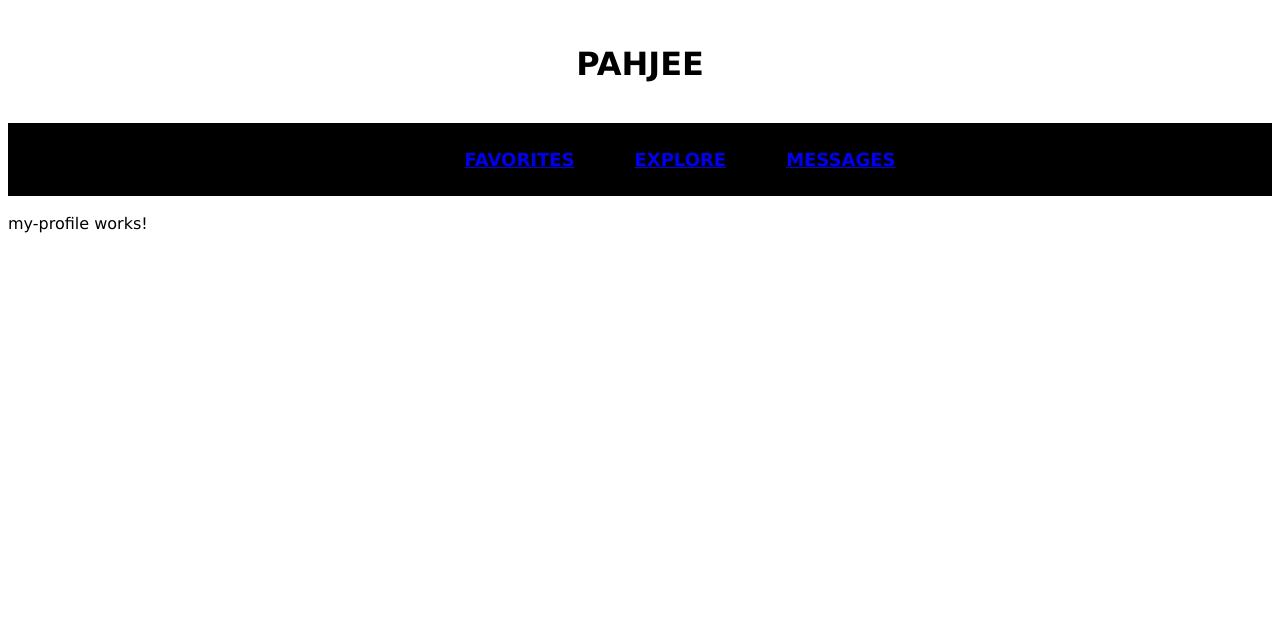
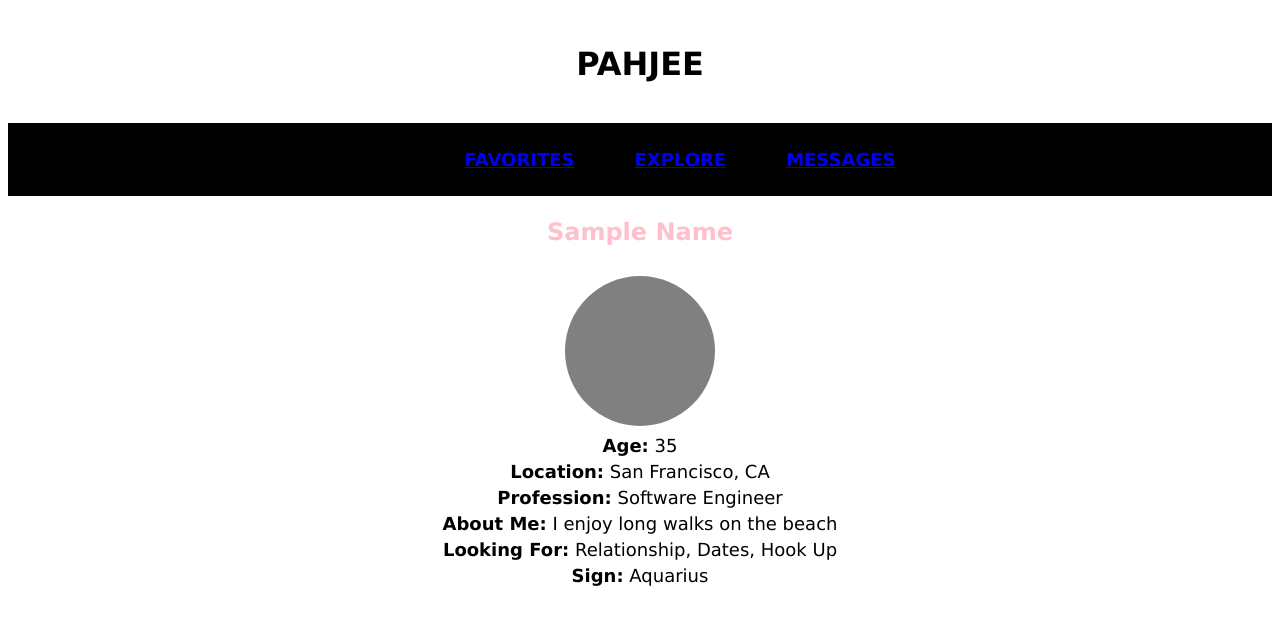
Before and after one commit to lmartin2422/Pahjee, an Angular app: page /myprofile in a window 1280 px wide. Shown: the top 624 px of the page. Built offline with nearby package versions, Linux system fonts and the light colour scheme.

Commit message:
updated profile page

```diff
--- a/src/app/my-profile/my-profile.component.css
+++ b/src/app/my-profile/my-profile.component.css
@@ -0,0 +1,24 @@
+.profile-container {
+    text-align: center;
+    margin-top: 20px;
+}
+
+.profile-name {
+    font-size: 24px;
+    color: pink;
+}
+
+.profile-picture {
+    width: 150px;
+    height: 150px;
+    background-color: gray;
+    border-radius: 50%;
+    display: inline-block;
+    margin-top: 10px;
+}
+
+
+.profile-details p {
+    font-size: 18px;
+    margin: 5px 0;
+}
--- a/src/app/my-profile/my-profile.component.html
+++ b/src/app/my-profile/my-profile.component.html
@@ -1 +1,18 @@
-<p>my-profile works!</p>
+<div class="profile-container">
+    <h2 class="profile-name">Sample Name</h2>
+    <div class="profile-picture"></div>
+
+
+    <div class="profile-details">
+        <p><strong>Age:</strong> <span class="profile-age"> 35</span></p>
+        <p><strong>Location:</strong> <span class="profile-location"> San Francisco, CA</span></p>
+        <p><strong>Profession:</strong> <span class="profile-profession"> Software Engineer</span></p>
+        <p><strong>About Me:</strong> <span class="profile-profession"> I enjoy long walks on the beach</span></p>
+        <p><strong>Looking For:</strong> <span class="profile-profession"> Relationship, Dates, Hook Up</span></p>
+        <p><strong>Sign:</strong> <span class="profile-profession"> Aquarius</span></p>
+
+
+
+    </div>
+
+</div>
```
